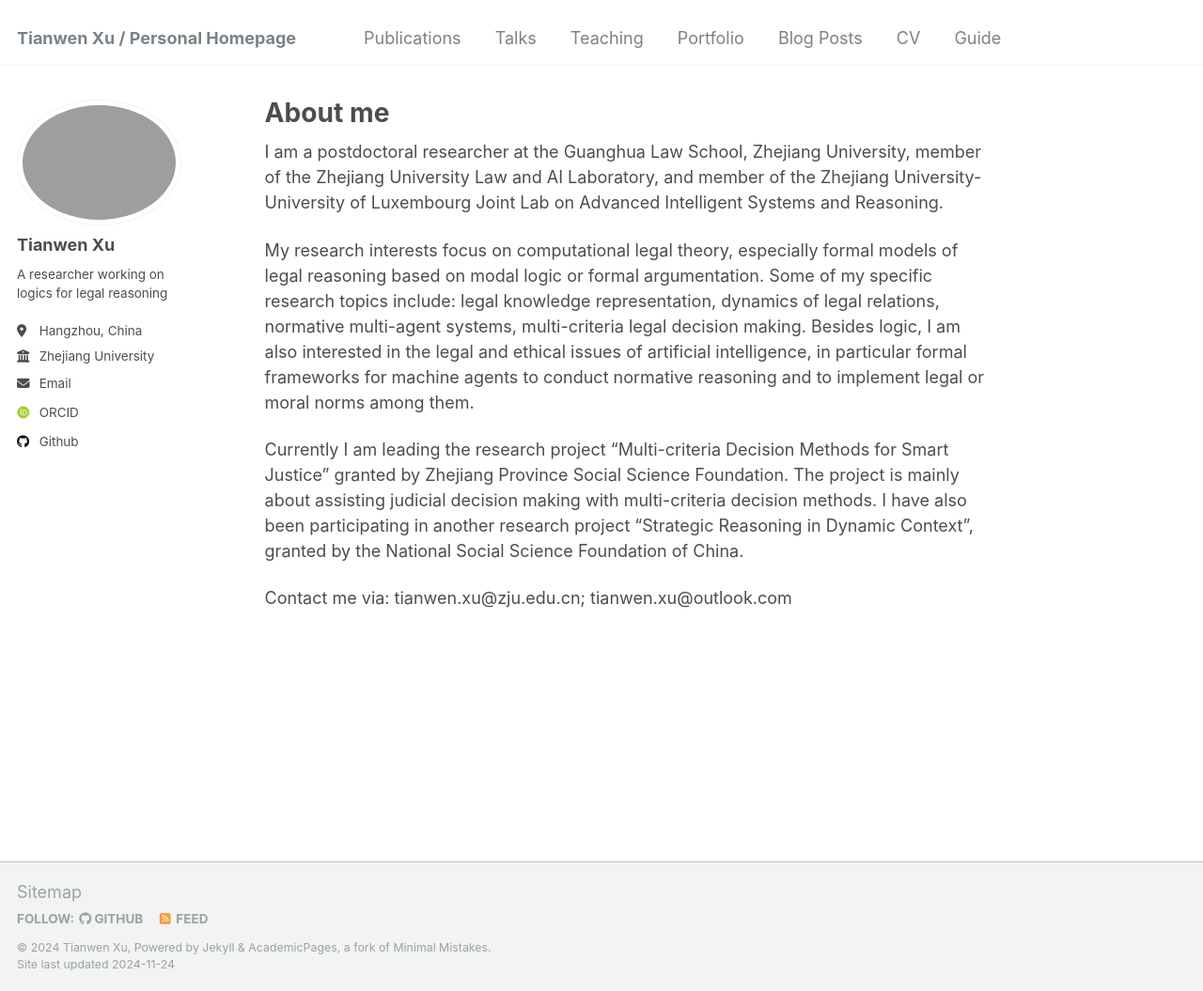
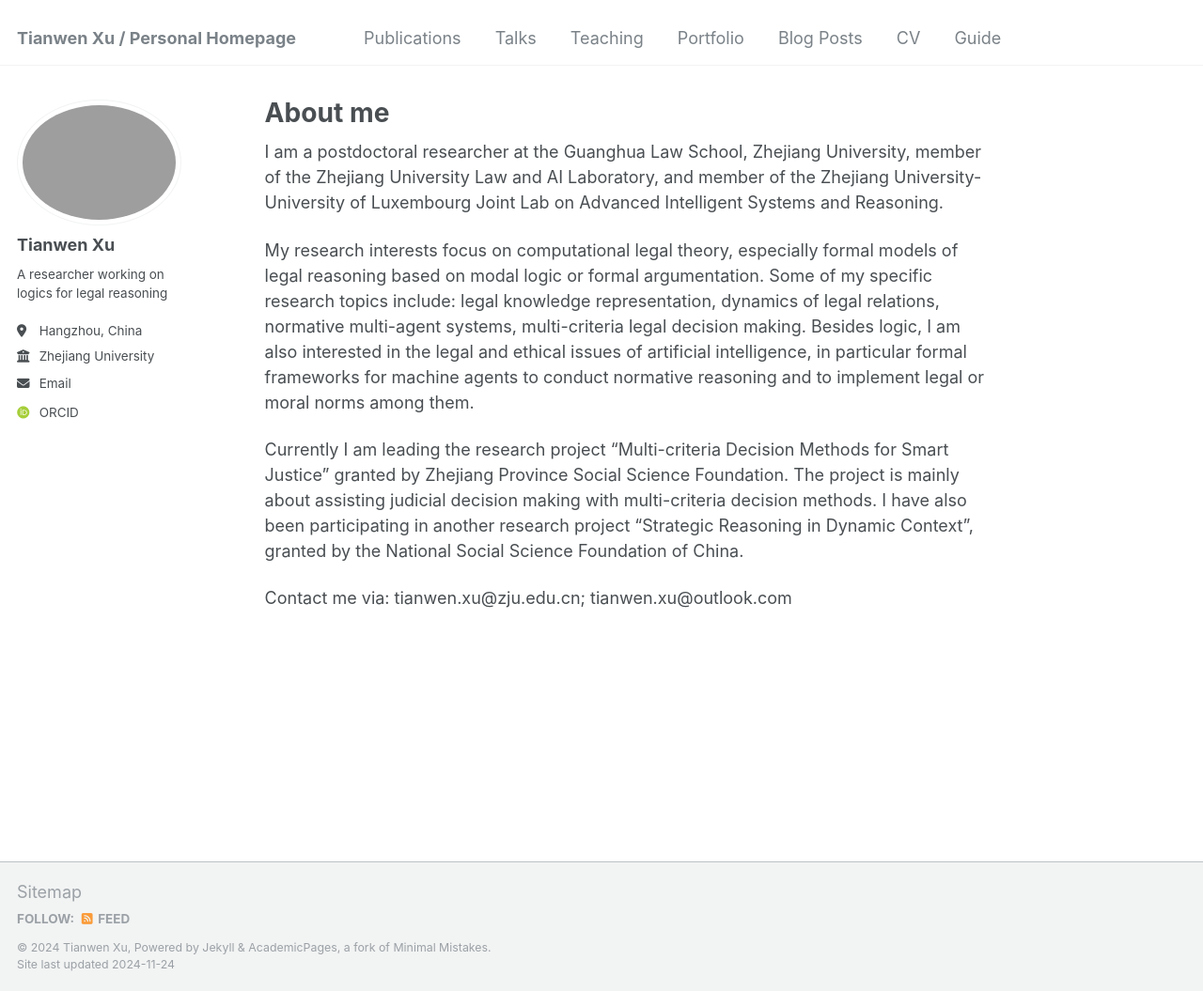
Before and after one commit to tianwenxu-lawlogic/tianwenxu-lawlogic.github.io, a Jekyll site: the page built from _pages/about.md, in a window 1280 px wide and 1055 px high. Shown: the whole window at 94% size. Built offline with Jekyll 4.4.1, drawn with Linux system fonts in a browser that asks for light colours; some web fonts are replaced.

Commit message:
Update _config.yml

```diff
--- a/_config.yml
+++ b/_config.yml
@@ -21,7 +21,7 @@ repository               : "tianwenxu-lawlogic/tianwenxu-lawlogic.github.io"
 #               Additional customization can be done by editing /_includes/author-profile.html
 author:
   # Biographic information
-  avatar           : "tianwen.png"
+  avatar           : "tianwen2.png"
   name             : "Tianwen Xu"
   pronouns         : # example: "she/her"
   bio              : "A researcher working on logics for legal reasoning"
@@ -44,7 +44,7 @@ author:
   bitbucket        : # Username - Update with your username on the site
   codepen          : # Username
   dribbble         : # Username
-  github           : "academicpages"
+  github           : #"academicpages"
   kaggle           : # Username
   stackoverflow    : # User number or user number and name (i.e., use "1" or "1/jeff-atwood")
 
```
